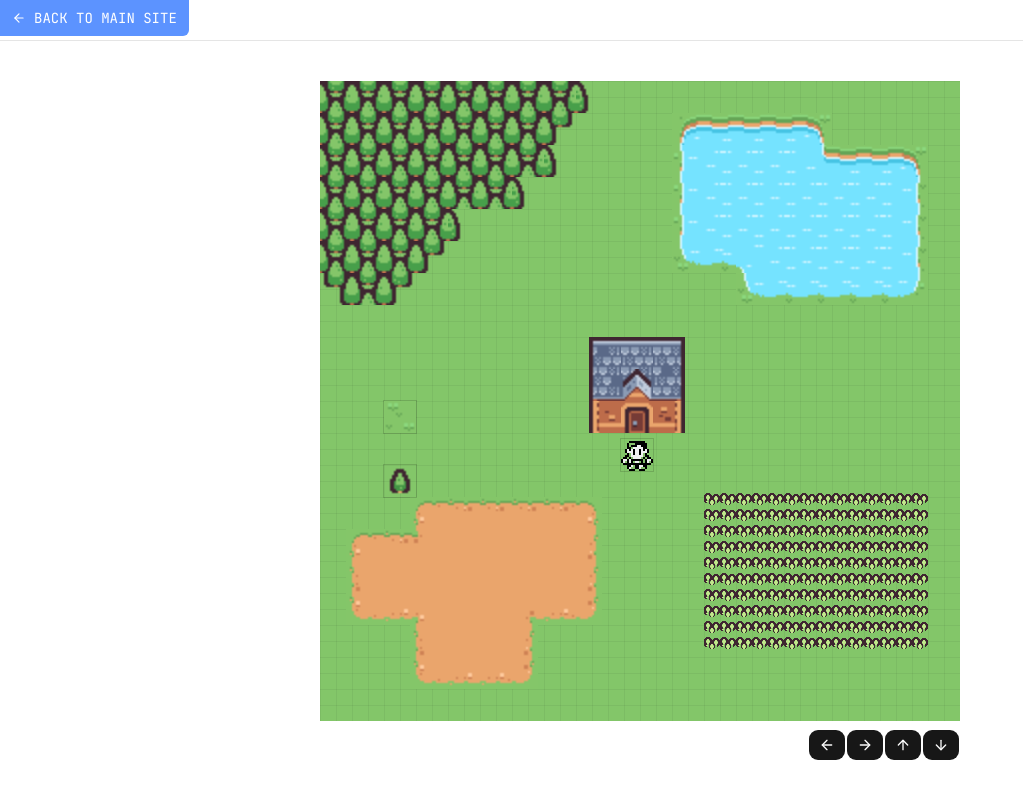
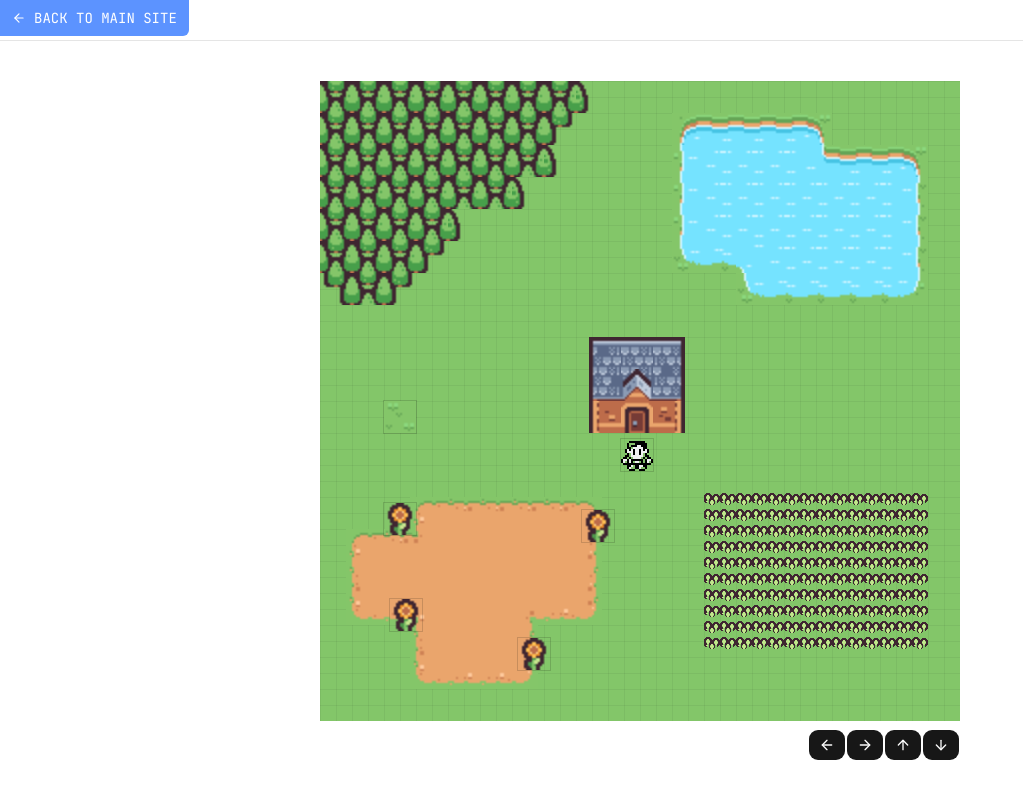
Before and after one commit to modernduplicationllc/js-jdlarrea, a Next.js app: page /apps/pokemon-playground in a window 1280 px wide. Shown: the whole page, without its empty margins (0-1023 px from the left). Built offline with nearby package versions, Linux system fonts and the light colour scheme.

Commit message:
sunflower objects

```diff
--- a/app/apps/pokemon-playground/_components/terrain-objects.tsx
+++ b/app/apps/pokemon-playground/_components/terrain-objects.tsx
@@ -4,18 +4,23 @@ import { cn } from "cn"
 
 import shrub from "../_assets/shrub.png";
 import tree from "../_assets/tree.png";
+import sunflower from "../_assets/sunflower.png";
 
 const spriteClass = 'h-auto absolute z-1 pointer-events-none';
 const guideClass = 'outline outline-black/15';
 
 const shrubSize = spriteSize(32);
 const treeSize = spriteSize(32);
+const sunflowerSize = spriteSize(32);
 
 const TERRAIN_PARTS = [
 	{ src: shrub, size: shrubSize, x: 10, y: 50 },
 	// { src: shrub, size: shrubSize, x: 15, y: 15 },
 	// { src: shrub, size: shrubSize, x: 30, y: 30 },
-	{ src: tree, size: treeSize, x: 10, y: 60 },
+	{ src: sunflower, size: sunflowerSize, x: 10, y: 66 },
+	{ src: sunflower, size: sunflowerSize, x: 11, y: 81 },
+	{ src: sunflower, size: sunflowerSize, x: 31, y: 87 },
+	{ src: sunflower, size: sunflowerSize, x: 41, y: 67 },
 	// { src: tree, size: treeSize, x: 50, y: 15 },
 	// { src: tree, size: treeSize, x: 70, y: 60 },
 ];
```
Also changed, not shown: app/apps/pokemon-playground/_assets/sunflower.png (added).
